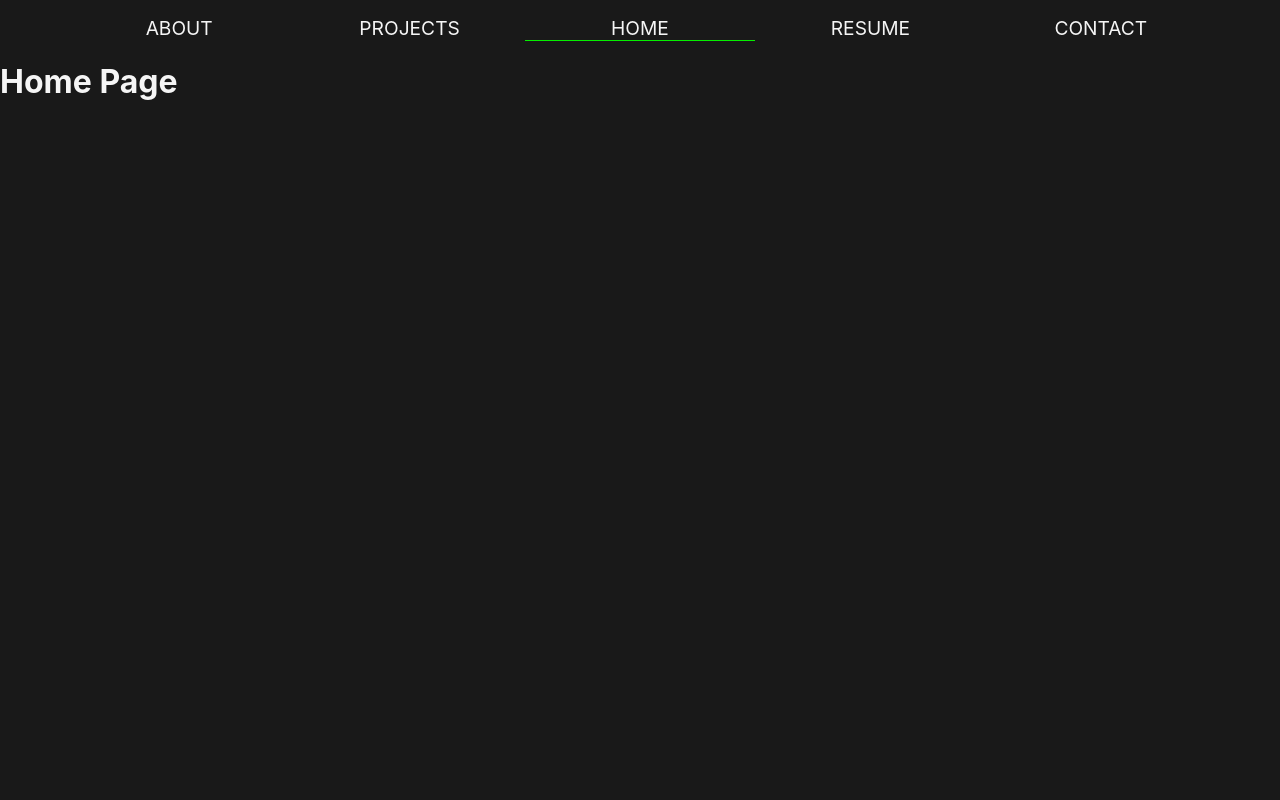
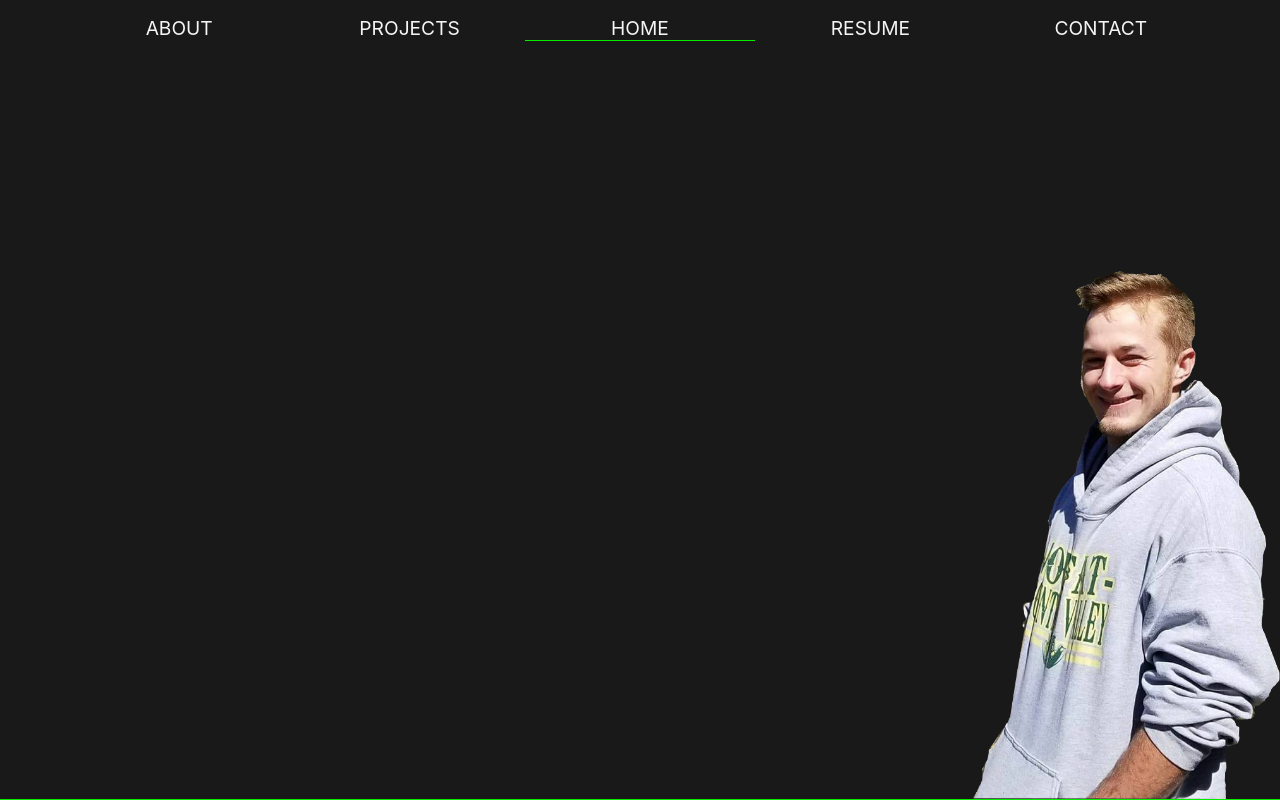
Before and after one commit to Ccooper9893/PortfolioV3, a React (Create React App) app: page / in a window 1280 px wide. Built offline with nearby package versions, Linux system fonts and the light colour scheme.

Commit message:
Messing around with home page

```diff
--- a/src/components/Header.js
+++ b/src/components/Header.js
@@ -1,5 +1,5 @@
 import React from "react";
-import '../styles/Header.css'
+import './styles/Header.css'
 
 export default function Header({ currentPage, handlePageChange }) {
     return (
--- a/src/components/pages/Home.js
+++ b/src/components/pages/Home.js
@@ -1,7 +1,13 @@
 import React from "react";
+import selfie from '../../assets/images/selfie1.png'
+import '../styles/Home.css'
 
 export default function Home() {
     return (
-        <h1>Home Page</h1>
+        <div className='main'>
+            <div className='selfie'>
+                <img src={selfie} alt='Cody Cooper'></img>
+            </div>
+        </div>
     )
 };
--- a/src/components/pages/Projects.js
+++ b/src/components/pages/Projects.js
@@ -1,4 +1,5 @@
 import React from "react";
+
 
 export default function Projects() {
     return (
--- a/src/styles/Header.css
+++ b/src/components/styles/Header.css
@@ -1,5 +1,5 @@
 :root {
-  --active-color: #05EE00;;
+  --active-color: #05EE00;
   /* #05EE00; */
 }
 
--- /dev/null
+++ b/src/components/styles/Home.css
@@ -0,0 +1,12 @@
+.selfie {
+    position: absolute;
+    bottom: 0;
+    width: 100%;
+    display: flex;
+    justify-content: flex-end;
+    border-bottom: 1px solid #05EE00;
+}
+
+.selfie img {
+    width: 24vw;
+}
```
Also changed, not shown: src/assets/images/selfie1.png (added), src/assets/images/selfiehead1.png (added), src/components/styles/Footer.css (renamed from src/styles/Footer.css), src/components/styles/PageContainer.css (renamed from src/styles/PageContainer.css).
